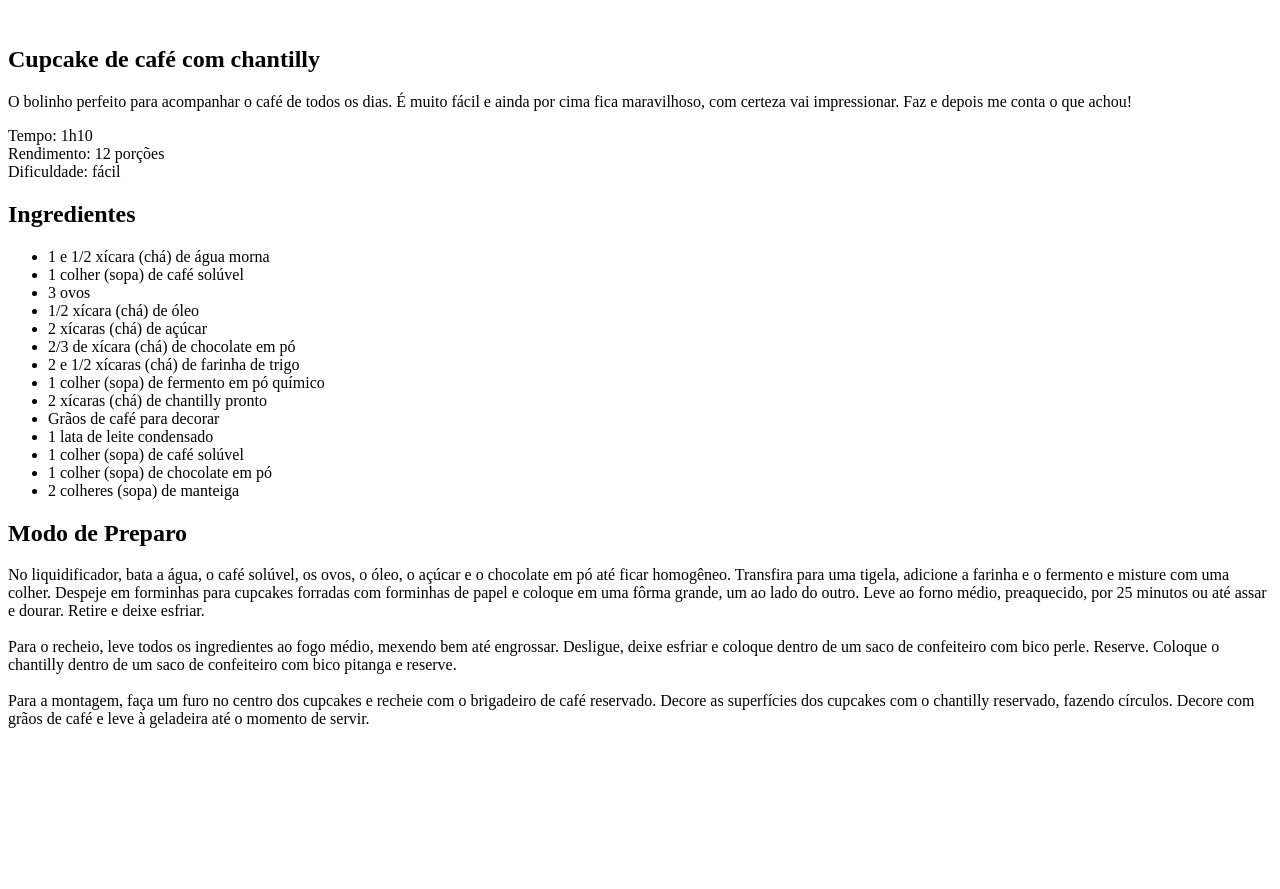
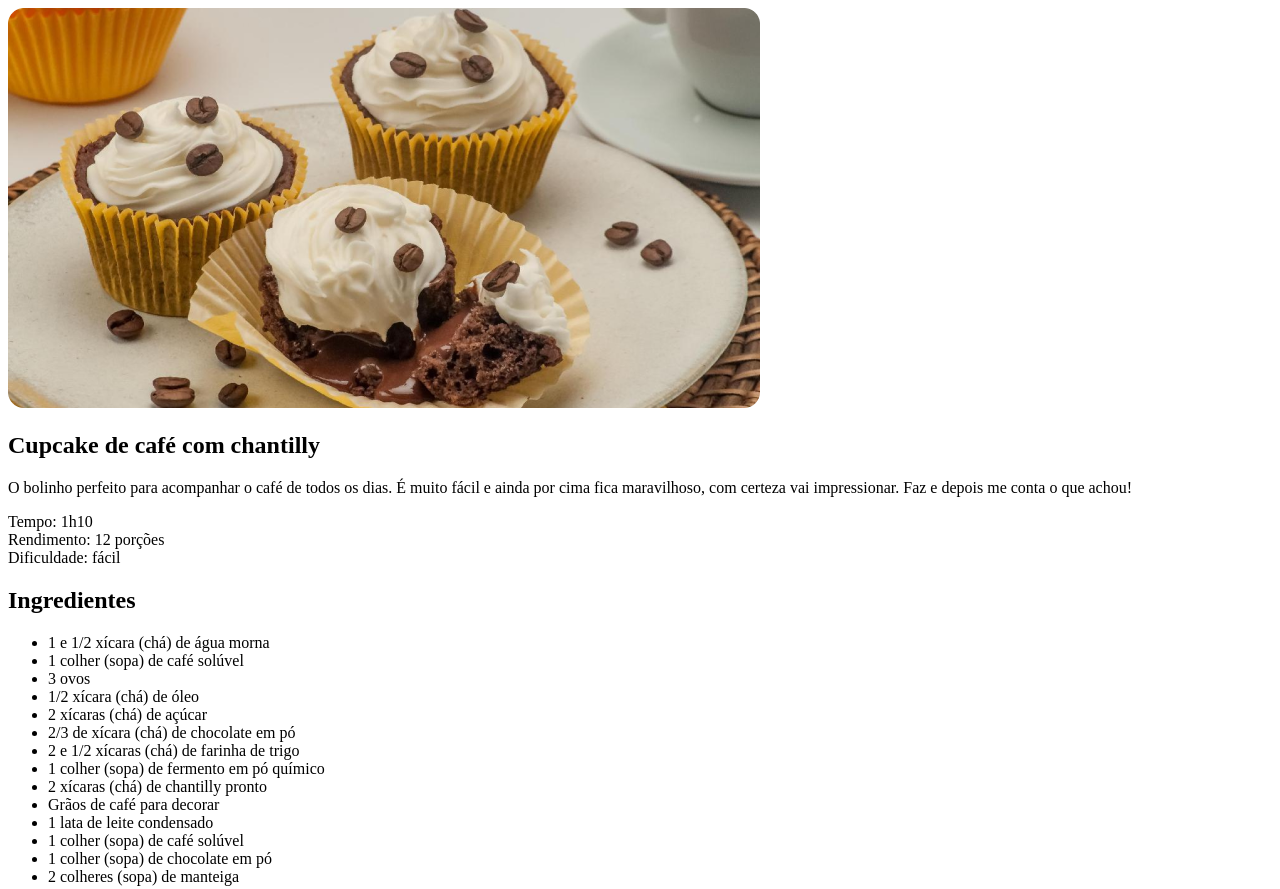
Before and after one commit to AllifBrun/Pagina-de-Receita, a plain HTML site: page index.html in a window 1280 px wide. Shown: the top 889 px of the page. Before the commit the page ends 800 px from the top, so only its background shows below. Drawn offline with Linux system fonts and the light colour scheme.

Commit message:
adicionando imagens e styles.css

```diff
--- a/index.html
+++ b/index.html
@@ -5,12 +5,14 @@
     <meta charset="UTF-8">
     <meta name="viewport" content="width=device-width, initial-scale=1.0">
     <title>Página de receita</title>
+
+    <link rel="stylesheet" href="assets/styles/styles.css">
 </head>
 
 <body>
 
     <div id="page">
-        <img src="" alt="">
+        <img src="assets/img/main-image.png" alt="Imagem de um cupcake com grãos de café e chantilly">
         <main>
 
             <section id="about">
```
Also changed, not shown: assets/img/main-image.png (added), assets/styles/styles.css (added), 1 other file.
